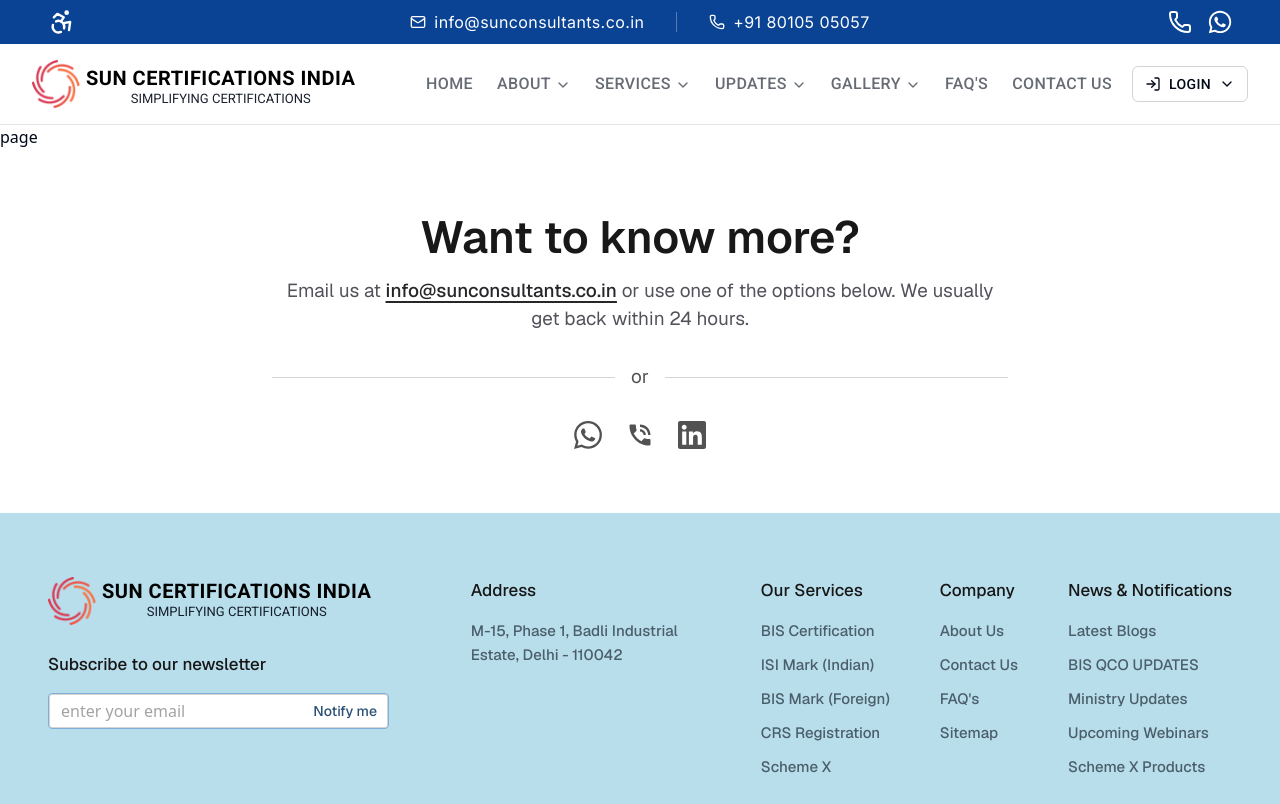
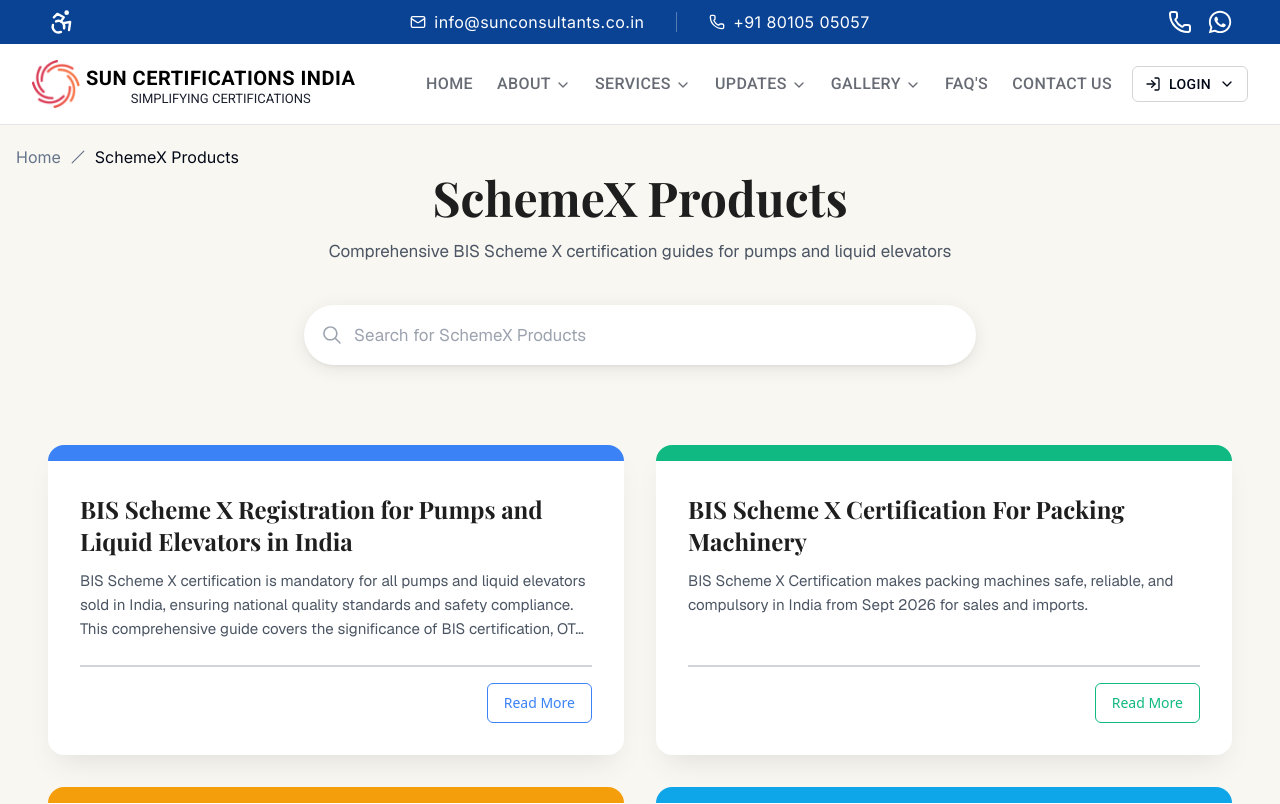
Before and after one commit to Mohd-Arzaid/Sun-Certifications-India-Nextjs, a Next.js app: page /SchemeX-products in a window 1280 px wide. Shown: the top 804 px of the page. Built offline with nearby package versions, Linux system fonts and the light colour scheme.

Commit message:
Refactor SchemeX Products page to utilize a new layout component, enhance search functionality, and streamline product data structure; update hero and search bar configurations for improved user experience.

```diff
--- a/app/SchemeX-products/page.js
+++ b/app/SchemeX-products/page.js
@@ -1,9 +1,25 @@
-import React from 'react'
+import ListingPageLayout from "@/components/listing-pages/listing-page-layout";
+import { SCHEMEX_PRODUCTS_LIST } from "./scheme-x-products-data";
 
-const page = () => {
+const hero = {
+  heading: "SchemeX Products",
+  description:
+    "Comprehensive BIS Scheme X certification guides for pumps and liquid elevators",
+};
+
+const search_bar = {
+  placeholder: "Search for SchemeX Products",
+};
+
+const SchemeXProductsPage = () => {
   return (
-    <div>page</div>
-  )
-}
+    <ListingPageLayout
+      breadcrumbLabel="SchemeX Products"
+      hero={hero}
+      search_bar={search_bar}
+      items={SCHEMEX_PRODUCTS_LIST}
+    />
+  );
+};
 
-export default page
+export default SchemeXProductsPage;
--- a/app/SchemeX-products/scheme-x-products-data.js
+++ b/app/SchemeX-products/scheme-x-products-data.js
@@ -1,189 +1,142 @@
 export const SCHEMEX_PRODUCTS_LIST = [
   {
-    id: 1,
-    color: "#3B82F6", // Blue
-    title: "BIS Scheme X Registration for Pumps and Liquid Elevators in India",
-    description:
-      "BIS Scheme X certification is mandatory for all pumps and liquid elevators sold in India, ensuring national quality standards and safety compliance. This comprehensive guide covers the significance of BIS certification, OTR 2024 requirements, certification process, applicable pump types (centrifugal, submersible, booster, multistage, positive displacement, vertical turbine, chemical process, diaphragm, and slurry pumps), factory inspection procedures, documentation requirements, and compliance deadlines. Learn about the September 1, 2026 deadline, penalties for non-compliance, and how BIS certification provides market advantage, consumer trust, and access to government tenders for both Indian and foreign manufacturers.",
-    slug: "bis-scheme-x-certification-for-pumps-and-liquid-elevators",
+    "id": 1,
+    "color": "#3B82F6",
+    "title": "BIS Scheme X Registration for Pumps and Liquid Elevators in India",
+    "description": "BIS Scheme X certification is mandatory for all pumps and liquid elevators sold in India, ensuring national quality standards and safety compliance. This comprehensive guide covers the significance of BIS certification, OTR 2024 requirements, certification process, applicable pump types (centrifugal, submersible, booster, multistage, positive displacement, vertical turbine, chemical process, diaphragm, and slurry pumps), factory inspection procedures, documentation requirements, and compliance deadlines. Learn about the September 1, 2026 deadline, penalties for non-compliance, and how BIS certification provides market advantage, consumer trust, and access to government tenders for both Indian and foreign manufacturers.",
+    "href": "/bis-scheme-x-certification-for-pumps-and-liquid-elevators"
   },
   {
-    id: 2,
-    color: "#10B981", // Green
-    title: "BIS Scheme X Certification For Packing Machinery",
-    description:
-      "BIS Scheme X Certification makes packing machines safe, reliable, and compulsory in India from Sept 2026 for sales and imports.",
-    slug: "bis-scheme-x-certification-for-packing-machinery",
-  },
-
-  {
-    id: 3,
-    color: "#F59E0B", // Amber/Orange
-    title: "BIS Certification for Centrifuges",
-    description:
-      "Get BIS Certification for Centrifuges under Scheme X to ensure safety, quality, and compliance. Mandatory from Sept 2026 for all manufacturers & importers.",
-    slug: "bis-scheme-x-certification-for-centrifuges-and-filtering-or-purifying-machinery",
+    "id": 2,
+    "color": "#10B981",
+    "title": "BIS Scheme X Certification For Packing Machinery",
+    "description": "BIS Scheme X Certification makes packing machines safe, reliable, and compulsory in India from Sept 2026 for sales and imports.",
+    "href": "/bis-scheme-x-certification-for-packing-machinery"
   },
   {
-    id: 4,
-    color: "#0EA5E9", // Emerald Green
-    title: "BIS Scheme X for Compressors",
-    description:
-      "BIS Certification for Compressors under Scheme X ensures safety, quality & compliance. Mandatory in India from Sept 2026.",
-    slug: "bis-scheme-x-certification-for-compressors",
+    "id": 3,
+    "color": "#F59E0B",
+    "title": "BIS Certification for Centrifuges",
+    "description": "Get BIS Certification for Centrifuges under Scheme X to ensure safety, quality, and compliance. Mandatory from Sept 2026 for all manufacturers & importers.",
+    "href": "/bis-scheme-x-certification-for-centrifuges-and-filtering-or-purifying-machinery"
   },
   {
-    id: 5,
-    color: "#1A8781",
-    title: "BIS Scheme X Certification for Heat Treatment Equipment",
-    description:
-      "BIS Certification for Heat Treatment Equipment is mandatory by Sept 2026 for safe, efficient, and compliant market access in India",
-    slug: "bis-scheme-x-certification-for-heat-treatment-equipment",
-
+    "id": 4,
+    "color": "#0EA5E9",
+    "title": "BIS Scheme X for Compressors",
+    "description": "BIS Certification for Compressors under Scheme X ensures safety, quality & compliance. Mandatory in India from Sept 2026.",
+    "href": "/bis-scheme-x-certification-for-compressors"
   },
   {
-    id: 6,
-    color: "#E879F9",
-    title: "BIS Certification for Construction Machinery",
-    description:
-      "BIS Certification (Scheme X) is mandatory for construction machinery in India from 1st Sept 2026, ensuring safety, quality, and compliance.",
-    slug: "bis-scheme-x-certification-for-construction-machinery",
-
+    "id": 5,
+    "color": "#1A8781",
+    "title": "BIS Scheme X Certification for Heat Treatment Equipment",
+    "description": "BIS Certification for Heat Treatment Equipment is mandatory by Sept 2026 for safe, efficient, and compliant market access in India",
+    "href": "/bis-scheme-x-certification-for-heat-treatment-equipment"
   },
   {
-    id: 7,
-    color: "#0EA5E9",
-    title: "BIS Scheme X Certification of Weaving Machines",
-    description:
-      "BIS Scheme X for Weaving Machines – Mandatory from Sept 2026 for quality, safety & market access.",
-    slug: "bis-scheme-x-certification-for-weaving-machines-looms",
-
+    "id": 6,
+    "color": "#E879F9",
+    "title": "BIS Certification for Construction Machinery",
+    "description": "BIS Certification (Scheme X) is mandatory for construction machinery in India from 1st Sept 2026, ensuring safety, quality, and compliance.",
+    "href": "/bis-scheme-x-certification-for-construction-machinery"
   },
   {
-    id: 8,
-    color: "#479F9A",
-    title: "BIS Certification for Metal Cutting Machines",
-    description:
-      "BIS Certification for Metal Cutting Machines mandatory from Sept 2026 to ensure safety, quality & compliance.",
-    slug: "bis-scheme-x-certification-for-metal-cutting-machine-tools",
-
+    "id": 7,
+    "color": "#0EA5E9",
+    "title": "BIS Scheme X Certification of Weaving Machines",
+    "description": "BIS Scheme X for Weaving Machines – Mandatory from Sept 2026 for quality, safety & market access.",
+    "href": "/bis-scheme-x-certification-for-weaving-machines-looms"
   },
   {
-    id: 9,
-    color: "#979F9A",
-    title: "BIS Scheme X for Cranes",
-    description:
-      "BIS Certification for Cranes is mandatory from Sept 2026. Learn Scheme X, OTR rules, process, benefits, and compliance for all crane types.",
-    slug: "bis-scheme-x-certification-for-cranes",
-
+    "id": 8,
+    "color": "#479F9A",
+    "title": "BIS Certification for Metal Cutting Machines",
+    "description": "BIS Certification for Metal Cutting Machines mandatory from Sept 2026 to ensure safety, quality & compliance.",
+    "href": "/bis-scheme-x-certification-for-metal-cutting-machine-tools"
   },
   {
-    id: 10,
-    color: "#E879F9",
-    title: "BIS Scheme X Certification for Embroidery Machines",
-    description:
-      "BIS Certification for Embroidery Machines is mandatory from Sept 2026. Learn Scheme X, OTR rules, benefits, and process for BIS License.",
-    slug: "bis-scheme-x-certification-for-embroidery-machinery",
-
+    "id": 9,
+    "color": "#979F9A",
+    "title": "BIS Scheme X for Cranes",
+    "description": "BIS Certification for Cranes is mandatory from Sept 2026. Learn Scheme X, OTR rules, process, benefits, and compliance for all crane types.",
+    "href": "/bis-scheme-x-certification-for-cranes"
   },
   {
-    id: 11,
-    color: "#ed1313",
-    title: "BIS Scheme X Certification for Gears, Gearing, and Transmission Elements",
-    description:
-      "BIS Certification for Gears and Transmission Elements is mandatory from Sept 2026. Learn Scheme X rules, OTR mandate, benefits, and process.",
-    slug: "bis-scheme-x-certification-for-gears-gearing-and-transmission-elements",
-
+    "id": 10,
+    "color": "#E879F9",
+    "title": "BIS Scheme X Certification for Embroidery Machines",
+    "description": "BIS Certification for Embroidery Machines is mandatory from Sept 2026. Learn Scheme X, OTR rules, benefits, and process for BIS License.",
+    "href": "/bis-scheme-x-certification-for-embroidery-machinery"
   },
   {
-    id: 12,
-    color: "#79f9e4",
-    title: "BIS Scheme X CERTIFICATION FOR DIESEL GENERATOR",
-    description:
-      "BIS Certification for Diesel Generators is mandatory from Sept 2026. Learn Scheme X rules, OTR compliance, benefits, and certification process.",
-    slug: "bis-scheme-x-certification-for-diesel-generators",
-
+    "id": 11,
+    "color": "#ed1313",
+    "title": "BIS Scheme X Certification for Gears, Gearing, and Transmission Elements",
+    "description": "BIS Certification for Gears and Transmission Elements is mandatory from Sept 2026. Learn Scheme X rules, OTR mandate, benefits, and process.",
+    "href": "/bis-scheme-x-certification-for-gears-gearing-and-transmission-elements"
   },
   {
-    id: 13,
-    color: "#79f9e4",
-    title: "BIS Scheme X Certification for Switchgear and Controlgear Equipment up to 1000 Volts",
-    description:
-      "BIS Certification for Diesel Generators is mandatory from Sept 2026. Learn Scheme X rules, OTR compliance, benefits, and certification process.",
-    slug: "bis-scheme-x-certification-for-switchgear-and-controlgear-equipment-up-to-1000-volts",
-
-
-
+    "id": 12,
+    "color": "#79f9e4",
+    "title": "BIS Scheme X CERTIFICATION FOR DIESEL GENERATOR",
+    "description": "BIS Certification for Diesel Generators is mandatory from Sept 2026. Learn Scheme X rules, OTR compliance, benefits, and certification process.",
+    "href": "/bis-scheme-x-certification-for-diesel-generators"
   },
   {
-    id: 14,
-    color: "#c9f754",
-    title: "BIS Scheme X Certification for Rubber and Plastics Machinerys",
-    description:
-      "BIS Scheme X Certification for Rubber & Plastics Machinery under OTR 2024 ensures safety, quality, and compliance. Learn process, benefits & penalties.",
-    slug: "bis-scheme-x-certification-for-rubber-and-plastics-machinery",
-
+    "id": 13,
+    "color": "#79f9e4",
+    "title": "BIS Scheme X Certification for Switchgear and Controlgear Equipment up to 1000 Volts",
+    "description": "BIS Certification for Diesel Generators is mandatory from Sept 2026. Learn Scheme X rules, OTR compliance, benefits, and certification process.",
+    "href": "/bis-scheme-x-certification-for-switchgear-and-controlgear-equipment-up-to-1000-volts"
   },
   {
-    id: 15,
-    color: "#f23d8e",
-    title: "BIS Scheme X Certification for Rotary Electrical Machines",
-    description:
-      "BIS Scheme X Certification for Rotary Electrical Machines under OTR 2024 ensures safety, quality & compliance. Learn process, benefits & penalties.",
-    slug: "bis-scheme-x-certification-for-rotary-electrical-machines",
-
-  },
-
-  {
-    id: 16,
-    color: "#345ffa",
-    title: "BIS Scheme X Certification for Public Works and Mechanical Appliances",
-    description:
-      "BIS Scheme X Certification for Public Works & Mechanical Appliances under OTR 2024 ensures safety, quality & compliance. Learn process, benefits & penalties.",
-    slug: "bis-scheme-x-certification-for-public-works-and-mechanical-appliances",
-
-
+    "id": 14,
+    "color": "#c9f754",
+    "title": "BIS Scheme X Certification for Rubber and Plastics Machinerys",
+    "description": "BIS Scheme X Certification for Rubber & Plastics Machinery under OTR 2024 ensures safety, quality, and compliance. Learn process, benefits & penalties.",
+    "href": "/bis-scheme-x-certification-for-rubber-and-plastics-machinery"
   },
   {
-    id: 17,
-    color: "#ff70f8",
-    title: "BIS Scheme X for Power Semiconductors Converters",
-    description:
-      "Power semiconductor converters allow the effective execution and modification of electrical power from one form to the other across various applications.",
-    slug: "bis-scheme-x-certification-for-power-semiconductor-converters",
-
-
-
+    "id": 15,
+    "color": "#f23d8e",
+    "title": "BIS Scheme X Certification for Rotary Electrical Machines",
+    "description": "BIS Scheme X Certification for Rotary Electrical Machines under OTR 2024 ensures safety, quality & compliance. Learn process, benefits & penalties.",
+    "href": "/bis-scheme-x-certification-for-rotary-electrical-machines"
   },
   {
-    id: 18,
-    color: "#8fff87",
-    title: "BIS Scheme X Certification for Transformers",
-    description:
-      "Transformers are an integral component of any power transmission and distribution network.",
-    slug: "bis-scheme-x-certification-for-transformers",
-
-
-
-
+    "id": 16,
+    "color": "#345ffa",
+    "title": "BIS Scheme X Certification for Public Works and Mechanical Appliances",
+    "description": "BIS Scheme X Certification for Public Works & Mechanical Appliances under OTR 2024 ensures safety, quality & compliance. Learn process, benefits & penalties.",
+    "href": "/bis-scheme-x-certification-for-public-works-and-mechanical-appliances"
   },
   {
-    id: 19,
-    color: "#79f7de",
-    title: "BIS Scheme X Certification for Machine Tools",
-    description:
-      "Considering quality and safety as critical, BIS (Bureau of Indian Standards) has been spearheading safety and standards of different industries by Scheme X Certification. ",
-    slug: "bis-scheme-x-certification-for-machine-tools",
-
+    "id": 17,
+    "color": "#ff70f8",
+    "title": "BIS Scheme X for Power Semiconductors Converters",
+    "description": "Power semiconductor converters allow the effective execution and modification of electrical power from one form to the other across various applications.",
+    "href": "/bis-scheme-x-certification-for-power-semiconductor-converters"
   },
   {
-    id: 20,
-    color: "#fc9e9d",
-    title: "BIS Scheme X Certification for Switchgear and Controlgear Equipment above 1000 Volts",
-    description:
-      "High-voltage switchgear and controlgear integrate seamlessly with energy distributions and operational processes in contemporary civilization's ever-growing electrification endeavors.",
-    slug: "bis-scheme-x-certification-for-switchgear-and-controlgear-equipment-above-1000-volts",
-
-
+    "id": 18,
+    "color": "#8fff87",
+    "title": "BIS Scheme X Certification for Transformers",
+    "description": "Transformers are an integral component of any power transmission and distribution network.",
+    "href": "/bis-scheme-x-certification-for-transformers"
   },
+  {
+    "id": 19,
+    "color": "#79f7de",
+    "title": "BIS Scheme X Certification for Machine Tools",
+    "description": "Considering quality and safety as critical, BIS (Bureau of Indian Standards) has been spearheading safety and standards of different industries by Scheme X Certification. ",
+    "href": "/bis-scheme-x-certification-for-machine-tools"
+  },
+  {
+    "id": 20,
+    "color": "#fc9e9d",
+    "title": "BIS Scheme X Certification for Switchgear and Controlgear Equipment above 1000 Volts",
+    "description": "High-voltage switchgear and controlgear integrate seamlessly with energy distributions and operational processes in contemporary civilization's ever-growing electrification endeavors.",
+    "href": "/bis-scheme-x-certification-for-switchgear-and-controlgear-equipment-above-1000-volts"
+  }
 ];
```
